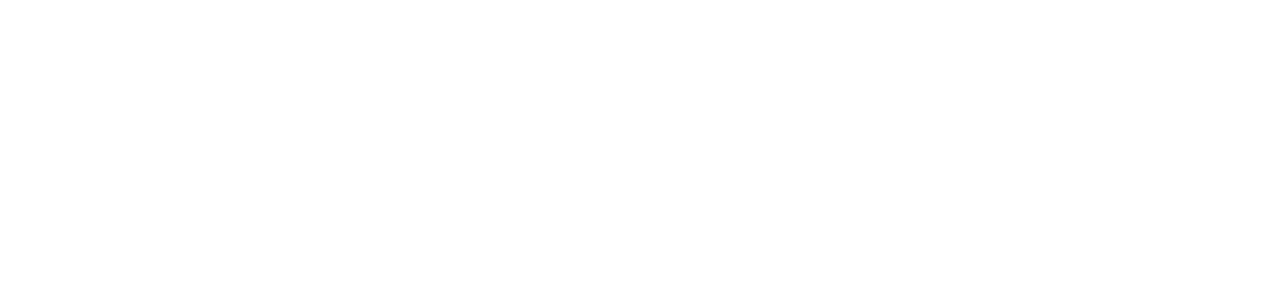
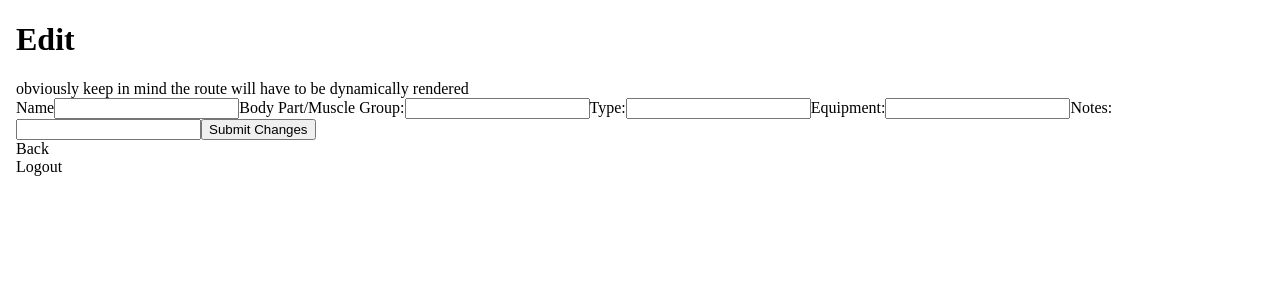
Before and after one commit to clarkhyde/workoutapp, a React (Create React App) app in the folder client/: page /edit-exercise in a window 1280 px wide. Shown: the top 300 px of the page. Built offline with nearby package versions, Linux system fonts and the light colour scheme.

Commit message:
laid out Edit exercise page. setup route minus dynamic portion

```diff
--- a/client/src/App.js
+++ b/client/src/App.js
@@ -2,7 +2,8 @@
 import LandingPage from './Components/LandingPage/LandingPage';
 import RegistrationPage from './Components/RegistrationPage/RegistrationPage';
 import LoginPage from './Components/LoginPage/LoginPage.js';
-import ExerciseDetails from './Components/IndividualExercise/ExerciseDetails';
+import ExerciseDetails from './Components/IndividualExercise/ExerciseDetails.js';
+import EditExercisePage from './Components/EditExercisePage/EditExercisePage.js';
 
 function App() {
   return (
@@ -12,7 +13,8 @@
           <Route exact path = "/" component = {LandingPage}/>
           <Route path = "/register" component = {RegistrationPage}/>
           <Route path = "/login" component = {LoginPage}/>
-          <Route path = "/exercisedetails" component = {ExerciseDetails}/>
+          <Route path = "/exercise-details" component = {ExerciseDetails}/>
+          <Route path = "/edit-exercise/" component = {EditExercisePage}/>
         </Switch>
       </BrowserRouter>
     </body>
--- /dev/null
+++ b/client/src/Components/EditExercisePage/EditExercisePage.js
@@ -0,0 +1,78 @@
+
+import React from 'react';
+
+const EditExercisePage = () => {
+    return (
+        <div>
+            <h1 className = "">Edit</h1>
+            obviously keep in mind the route will have to be dynamically rendered
+            <form className = "">
+                <label
+                    className = ""
+                    htmlFor = "name"
+                >
+                    Name
+                </label>
+                <input
+                    className = ""
+                    type = "text"
+                    name = "name"
+                />
+                <label
+                    className = ""
+                    htmlFor = "bodypart"
+                >
+                    Body Part/Muscle Group:
+                </label>
+                <input
+                    className = ""
+                    type = "text"
+                    name = "bodypart"
+                />
+                <label
+                    className = ""
+                    htmlFor = "type"
+                >
+                    Type:
+                </label>
+                <input
+                    className = ""
+                    type = "text"
+                    name = "type"
+                />
+                <label
+                    className = ""
+                    htmlFor = "equipment"
+                >
+                    Equipment:
+                </label>
+                <input
+                    className = ""
+                    type = "text"
+                    name = "equipment"
+                />
+                <label
+                    className = ""
+                    htmlFor = "notes"
+                >
+                    Notes:
+                </label>
+                <input
+                    className = ""
+                    type = "text"
+                    name = "notes"
+                />
+                <button
+                    className = ""
+                    type = ""
+                >
+                    Submit Changes
+                </button>
+            </form>
+            <div>Back</div>
+            <div>Logout</div>
+        </div>
+    );
+};
+
+export default EditExercisePage;
```
Also changed, not shown: client/src/Components/EditExercisePage/EditExercisePage.scss (added).
